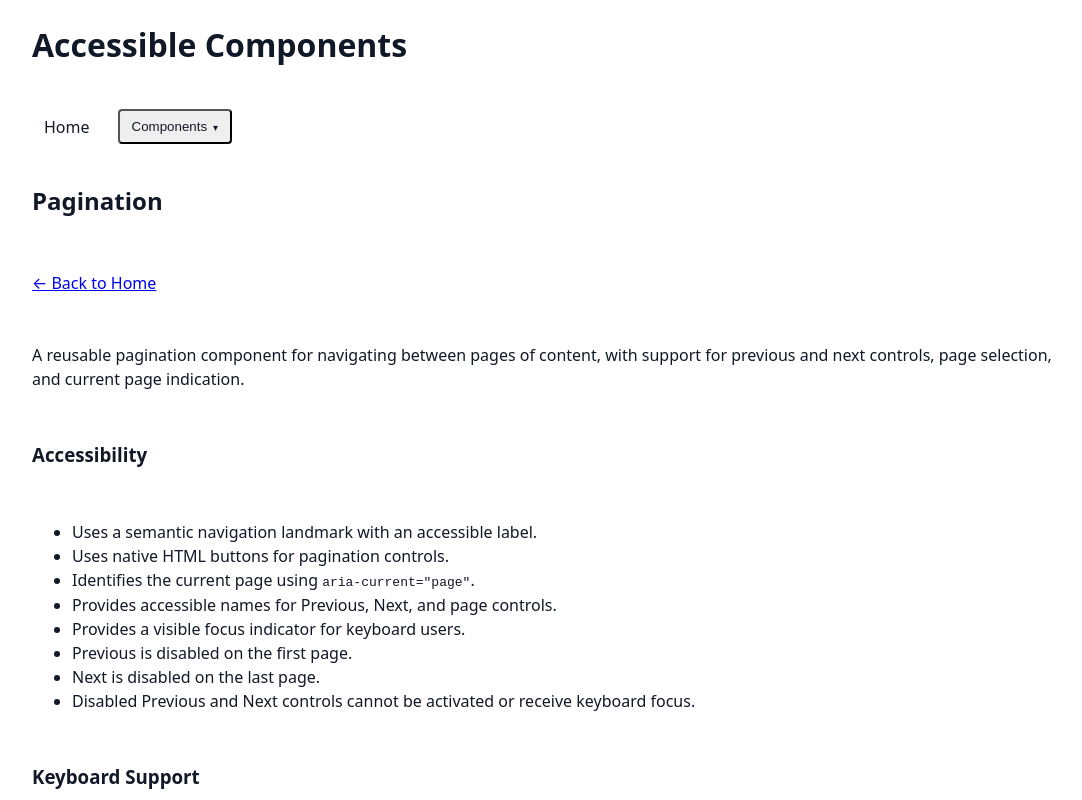
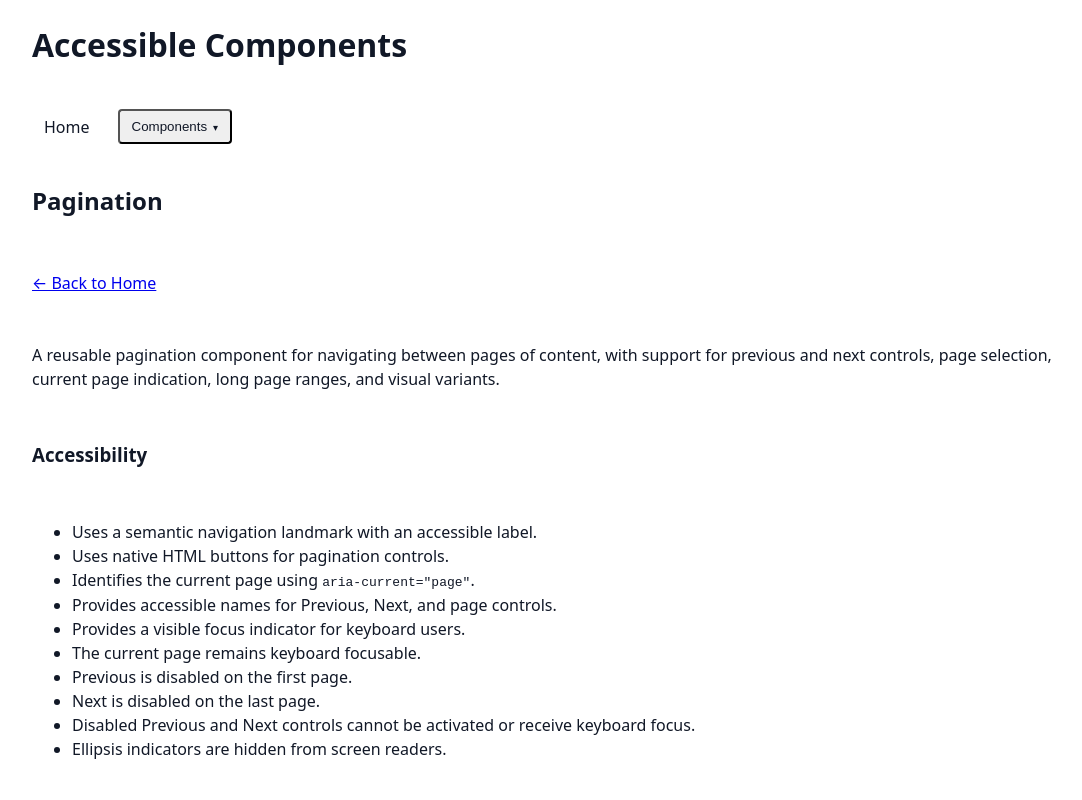
Before and after one commit to rpcorr/accessible-templates, a React (Vite) app: page /pagination in a window 1280 px wide. Shown: the top 800 px of the page, without its empty margins (82-1164 px from the left). Built offline with nearby package versions, Linux system fonts and the light colour scheme.

Commit message:
docs: update pagination accessibility and usage information

```diff
--- a/src/pages/PaginiationPage.tsx
+++ b/src/pages/PaginiationPage.tsx
@@ -6,10 +6,12 @@ export function PaginationPage() {
     <PageLayout title="Pagination">
       <p>
         A reusable pagination component for navigating between pages of content,
-        with support for previous and next controls, page selection, and current
-        page indication.
+        with support for previous and next controls, page selection, current
+        page indication, long page ranges, and visual variants.
       </p>
+
       <h3>Accessibility</h3>
+
       <ul>
         <li>Uses a semantic navigation landmark with an accessible label.</li>
         <li>Uses native HTML buttons for pagination controls.</li>
@@ -20,14 +22,18 @@ export function PaginationPage() {
           Provides accessible names for Previous, Next, and page controls.
         </li>
         <li>Provides a visible focus indicator for keyboard users.</li>
+        <li>The current page remains keyboard focusable.</li>
         <li>Previous is disabled on the first page.</li>
         <li>Next is disabled on the last page.</li>
         <li>
           Disabled Previous and Next controls cannot be activated or receive
           keyboard focus.
         </li>
+        <li>Ellipsis indicators are hidden from screen readers.</li>
       </ul>
+
       <h3>Keyboard Support</h3>
+
       <ul>
         <li>Tab moves focus to and from the pagination controls.</li>
         <li>Shift + Tab moves focus to the previous pagination control.</li>
```
